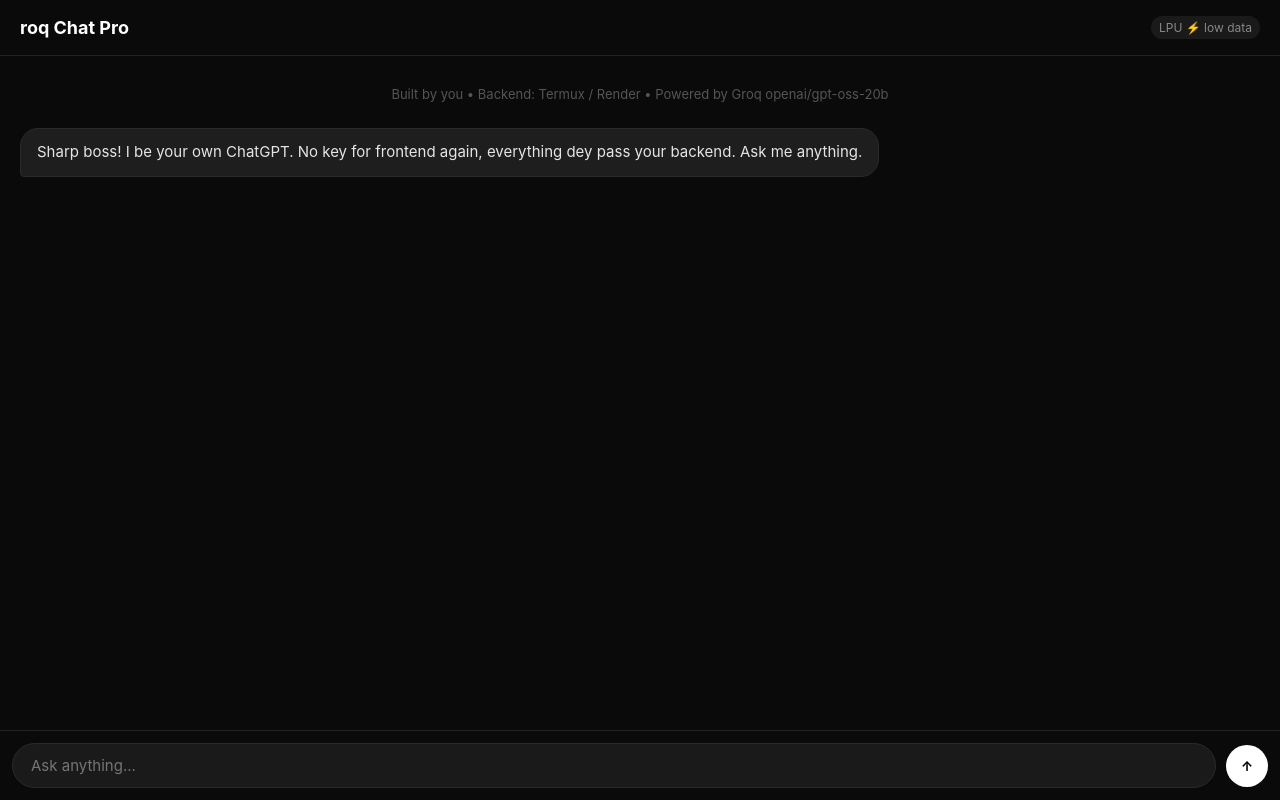
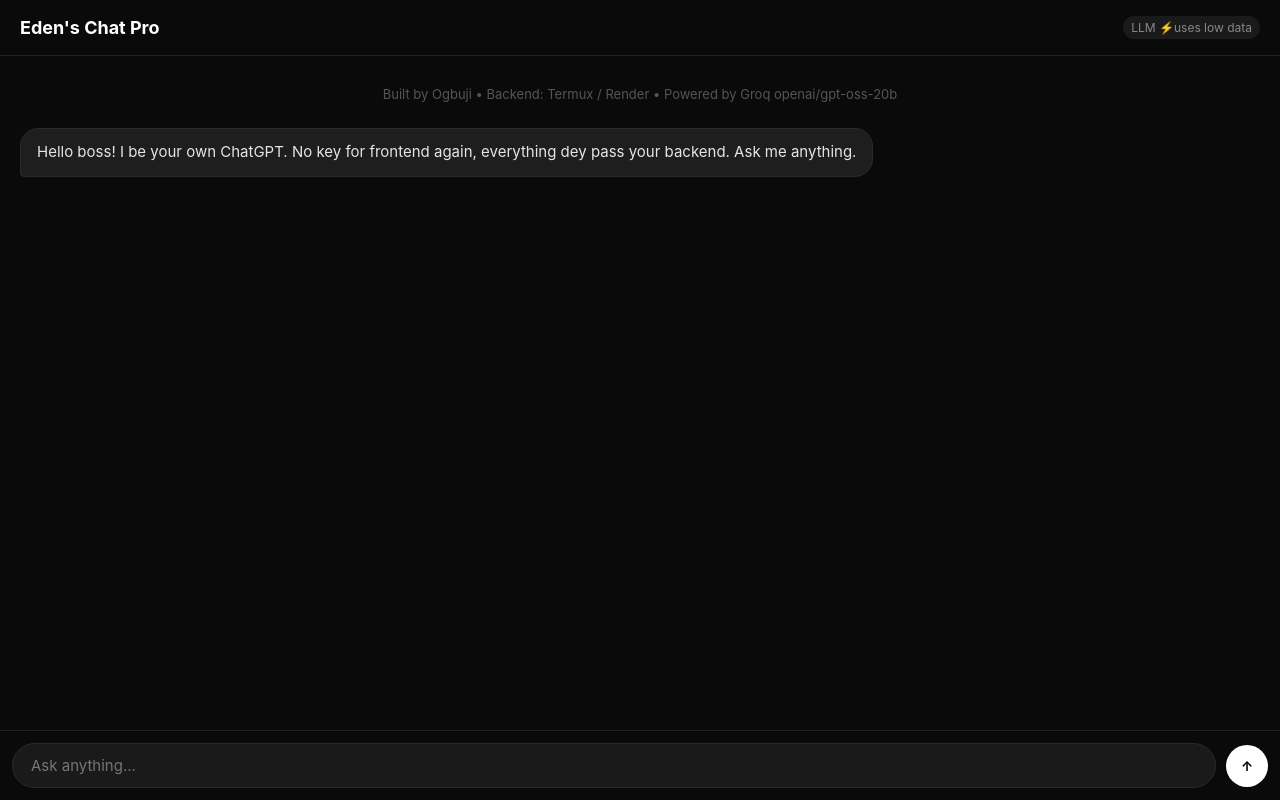
Before and after one commit to WilliamX-World38/groq-backend, a website: page public/index.html in a window 1280 px wide. Drawn offline with Linux system fonts and the light colour scheme.

Commit message:
Update index.html

```diff
--- a/public/index.html
+++ b/public/index.html
@@ -3,7 +3,7 @@
 <head>
 <meta charset="UTF-8">
 <meta name="viewport" content="width=device-width, initial-scale=1.0">
-<title>Groq Chat Pro</title>
+<title>Eden's Chat Pro</title>
 <style>
 *{margin:0;padding:0;box-sizing:border-box;font-family: -apple-system, BlinkMacSystemFont, sans-serif}
 body{background:#0a0a0a;color:#fff;height:100vh;display:flex;flex-direction:column}
@@ -24,12 +24,12 @@ button:active{transform:scale(0.95)}
 </head>
 <body>
 <header>
-  <b>roq Chat Pro</b>
-  <span>LPU ⚡ low data</span>
+  <b>Eden's Chat Pro</b>
+  <span>LLM ⚡uses low data</span>
 </header>
 <div id="chat">
-  <div class="hint">Built by you • Backend: Termux / Render • Powered by Groq openai/gpt-oss-20b</div>
-  <div class="msg ai">Sharp boss! I be your own ChatGPT. No key for frontend again, everything dey pass your backend. Ask me anything.</div>
+  <div class="hint">Built by Ogbuji • Backend: Termux / Render • Powered by Groq openai/gpt-oss-20b</div>
+  <div class="msg ai">Hello boss! I be your own ChatGPT. No key for frontend again, everything dey pass your backend. Ask me anything.</div>
 </div>
 <div class="input-wrap">
   <input id="prompt" placeholder="Ask anything..." autocomplete="off" />
```
